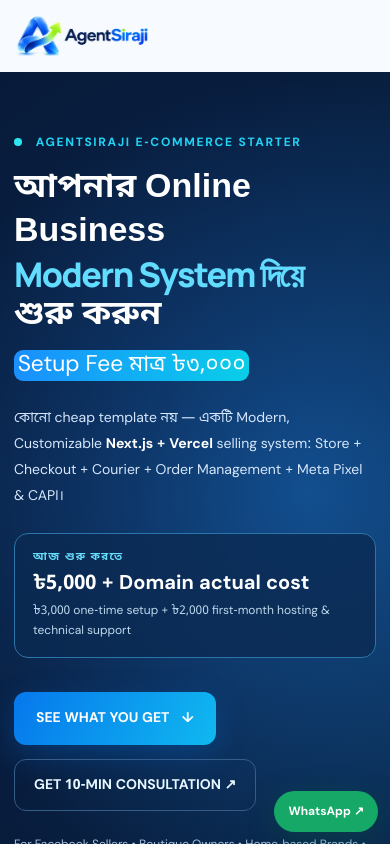
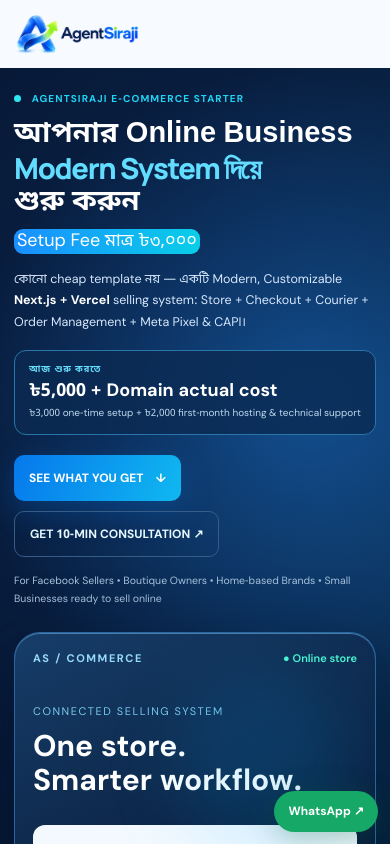
Before and after one commit to Minhazsiraji/AgentSiraji, a Next.js app: page /ecommerce-starter in a window 390 px wide. Shown: the top 844 px of the page. Built offline with nearby package versions, Linux system fonts and the light colour scheme; no server answers; the database is empty.

Commit message:
Tighten hero spacing and mobile typography

```diff
--- a/app/ecommerce-starter/starter.module.css
+++ b/app/ecommerce-starter/starter.module.css
@@ -2,7 +2,7 @@
 .root a{text-decoration:none}
 .backdrop{background:radial-gradient(circle at 79% 30%,#124b8c 0,#081d3e 40%,#06132e 74%);color:#f7fbff;position:relative}
 .backdrop:before{content:"";position:absolute;inset:0;background:linear-gradient(110deg,transparent 30%,rgba(31,204,252,.08));pointer-events:none}
-.hero{padding-top:108px!important;padding-bottom:108px!important;display:grid;grid-template-columns:1.05fr .95fr;gap:6%;align-items:center;position:relative}
+.hero{padding-top:42px!important;padding-bottom:74px!important;display:grid;grid-template-columns:1.05fr .95fr;gap:6%;align-items:center;position:relative}
 .eyebrow,.kicker{font-size:12px;letter-spacing:.14em;font-weight:800;color:#21d4f5;display:block;margin-bottom:16px}
 .dot{display:inline-block;background:#2ce7ef;width:8px;height:8px;border-radius:50%;margin-right:9px}
 .hero h1{font-size:clamp(36px,4.2vw,66px);line-height:1.12;letter-spacing:0;font-weight:850;margin:0 0 25px;color:#fff}.bnLine,.enLine{display:block}.bnLine{font-family:"Noto Sans Bengali",sans-serif;letter-spacing:0;line-height:1.28;font-weight:800}.enLine{font-family:"Manrope",sans-serif;letter-spacing:-.045em;line-height:1.05;color:#62ddff;margin:.05em 0}.hero h1 em{display:inline-block;margin-top:.18em;font-family:"Noto Sans Bengali","DM Sans",sans-serif;font-size:.68em;letter-spacing:0;line-height:1.28}
@@ -92,8 +92,8 @@
 .received h3{font-size:30px}.received p{line-height:1.8;color:#546b80}.received a{display:inline-block;color:#067cdd;font-weight:800;margin-top:10px}
 .error{color:#ae1c37;font-weight:700;padding:12px 15px;background:#fff0f2;border-radius:9px;margin-top:12px}
 .floating{position:fixed;right:18px;bottom:25px;z-index:60}.floating a{display:flex;background:#15a867;color:white;border-radius:40px;padding:15px 19px;box-shadow:0 6px 30px #07603750;font-weight:850;font-size:13px}
-@media(max-width:900px){.hero{grid-template-columns:1fr;padding-top:62px!important;padding-bottom:65px!important}.display{transform:none;min-height:350px}.featureGrid{grid-template-columns:repeat(2,1fr)}.steps{grid-template-columns:repeat(3,1fr)}.tracking,.pricing{grid-template-columns:1fr}.section{padding-top:64px!important;padding-bottom:64px!important}}
-@media(max-width:580px){.landingBrand{height:72px}.brandLogo{width:205px;height:auto}.hero h1{font-size:34px}.hero h1 em{font-size:.67em}.bnLine{line-height:1.3}.subtitle{font-size:14px}.display{padding:18px;min-height:325px}.displayMetric{margin:34px 0 25px}.displayMetric strong{font-size:30px}.displayWidgets>div{padding:10px 7px;min-height:86px}.displayWidgets strong{font-size:12px}.displayFooter{font-size:9px}.featureGrid{grid-template-columns:1fr}.steps{grid-template-columns:repeat(2,1fr)}.checkoutCard{padding:18px;border-radius:16px}.formGrid{grid-template-columns:1fr}.checkoutHead h3{font-size:21px}.checkoutHead>strong{font-size:25px}.priceCard,.priceDetails{padding:24px}.signalBox{padding:24px 16px}.methodRow{flex-wrap:wrap}.methodRow label{min-width:160px}.floating{right:12px;bottom:12px}.floating a{font-size:12px;padding:12px 14px}}
+@media(max-width:900px){.hero{grid-template-columns:1fr;padding-top:30px!important;padding-bottom:52px!important}.display{transform:none;min-height:350px}.featureGrid{grid-template-columns:repeat(2,1fr)}.steps{grid-template-columns:repeat(3,1fr)}.tracking,.pricing{grid-template-columns:1fr}.section{padding-top:64px!important;padding-bottom:64px!important}}
+@media(max-width:580px){.landingBrand{height:68px}.brandLogo{width:190px;height:auto}.hero{padding-top:24px!important;padding-bottom:40px!important;gap:24px}.eyebrow{font-size:10px;letter-spacing:.11em;margin-bottom:11px}.dot{width:7px;height:7px;margin-right:7px}.hero h1{font-size:29px;line-height:1.08;margin-bottom:16px}.hero h1 em{font-size:.62em;margin-top:.24em}.bnLine{line-height:1.22}.enLine{line-height:1.02}.subtitle{font-size:12.5px;line-height:1.7}.display{padding:18px;min-height:325px}.displayMetric{margin:34px 0 25px}.displayMetric strong{font-size:30px}.displayWidgets>div{padding:10px 7px;min-height:86px}.displayWidgets strong{font-size:12px}.displayFooter{font-size:9px}.featureGrid{grid-template-columns:1fr}.steps{grid-template-columns:repeat(2,1fr)}.checkoutCard{padding:18px;border-radius:16px}.formGrid{grid-template-columns:1fr}.checkoutHead h3{font-size:21px}.checkoutHead>strong{font-size:25px}.priceCard,.priceDetails{padding:24px}.signalBox{padding:24px 16px}.methodRow{flex-wrap:wrap}.methodRow label{min-width:160px}.floating{right:12px;bottom:12px}.floating a{font-size:12px;padding:12px 14px}}
 @media(prefers-reduced-motion:reduce){.root *,.root *:before,.root *:after{scroll-behavior:auto!important;transition:none!important}}
 
 
@@ -130,7 +130,14 @@
   .proofCta{align-items:flex-start;flex-direction:column}
 }
 @media(max-width:580px){
-  .heroPrice strong{font-size:20px}
+  .heroPrice{margin:16px 0 0;padding:13px 14px;border-radius:12px}
+  .heroPrice span{font-size:9px;letter-spacing:.1em}
+  .heroPrice strong{font-size:18px;line-height:1.25;margin:4px 0}
+  .heroPrice small{font-size:10px;line-height:1.5}
+  .actions{gap:10px;margin:20px 0 16px}
+  .primary,.secondary{min-height:46px;padding:12px 15px;font-size:12px;border-radius:10px}
+  .audience{font-size:10.5px;line-height:1.65;margin-bottom:0}
+  .heroPrice strong{font-size:18px}
   .trustStrip{grid-template-columns:1fr 1fr;padding-bottom:24px!important}
   .trustStrip span{font-size:10px;padding:11px 8px}
   .proofCard{padding:22px}
```
